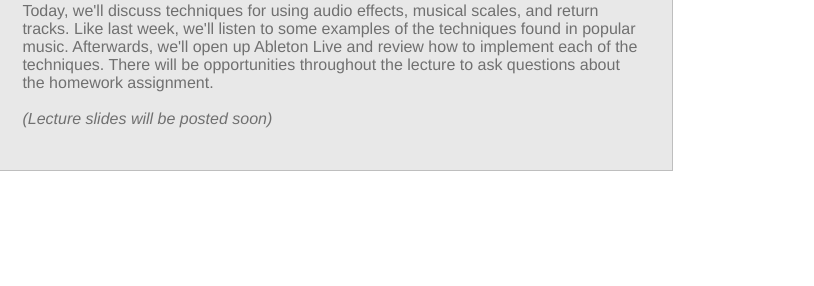
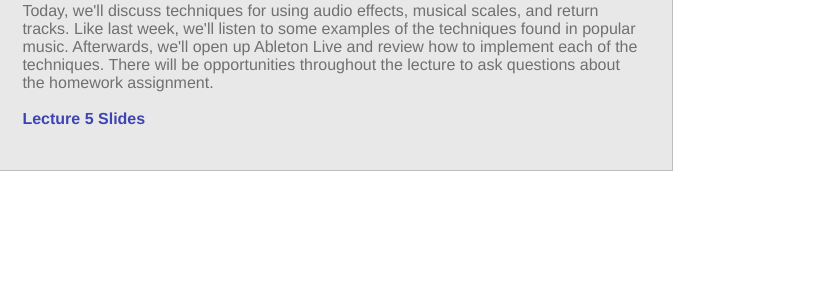
Before and after one commit to chadmckell/Website, a plain HTML site: page mus6.html in a window 1280 px wide. Shown: the part 2637-2923 px from the top of the page, 466-1280 px from the left. Drawn offline with Linux system fonts and the light colour scheme.

Commit message:
Update mus6.html

```diff
--- a/mus6.html
+++ b/mus6.html
@@ -311,8 +311,8 @@
 
               </font>
             <br><br>
-          <font color="#707070" size="3"><i>(Lecture slides will be posted soon)</i></font>
-          <!-- <font size="3"><b><a href="/pdf/mus6fall20/lecture05.pdf" target="_blank">Lecture 5 Slides</a></b></font> -->
+          <!-- <font color="#707070" size="3"><i>(Lecture slides will be posted soon)</i></font> -->
+          <font size="3"><b><a href="/pdf/mus6fall20/lecture05.pdf" target="_blank">Lecture 5 Slides</a></b></font>
            <br>
       </p>
     </td>
```
